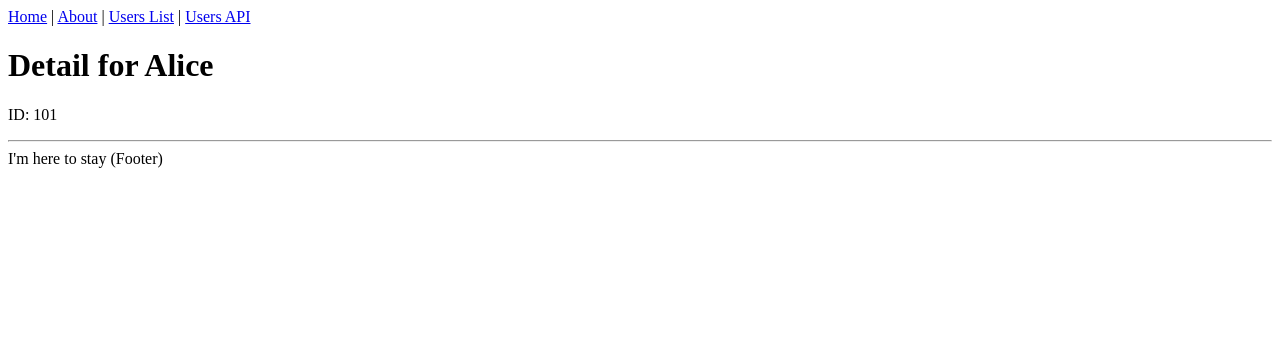
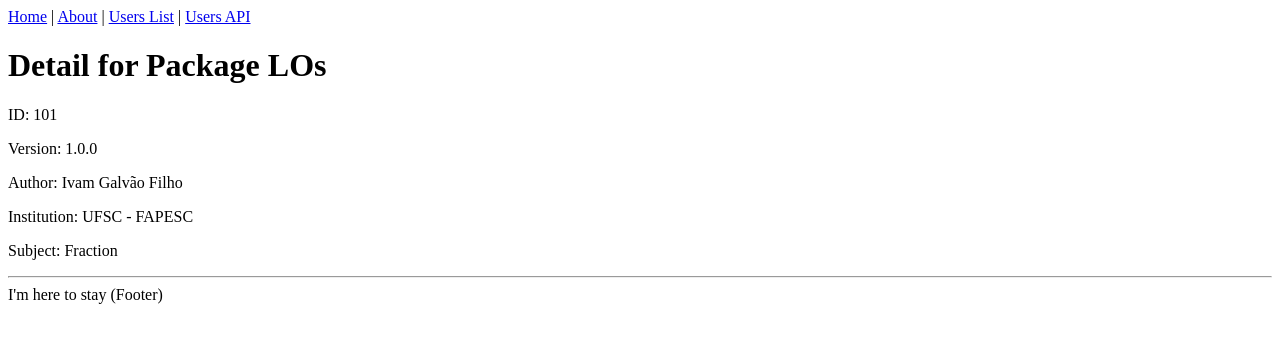
Before and after one commit to ivamgf/konektron-LOs, a Next.js app: page /users/101 in a window 1280 px wide. Shown: the top 342 px of the page. Built offline with nearby package versions, Linux system fonts and the light colour scheme.

Commit message:
feat: refactor list and add new interface datalos

```diff
--- a/components/List.tsx
+++ b/components/List.tsx
@@ -1,9 +1,9 @@
 import * as React from 'react'
 import ListItem from './ListItem'
-import { User } from '../interfaces'
+import { DataLOs } from '../interfaces'
 
 type Props = {
-  items: User[]
+  items: DataLOs[]
 }
 
 const List = ({ items }: Props) => (
--- a/components/ListDetail.tsx
+++ b/components/ListDetail.tsx
@@ -1,15 +1,19 @@
 import * as React from 'react'
 
-import { User } from '../interfaces'
+import { DataLOs } from '../interfaces'
 
 type ListDetailProps = {
-  item: User
+  item: DataLOs
 }
 
-const ListDetail = ({ item: user }: ListDetailProps) => (
+const ListDetail = ({ item: datalos }: ListDetailProps) => (
   <div>
-    <h1>Detail for {user.name}</h1>
-    <p>ID: {user.id}</p>
+    <h1>Detail for {datalos.name}</h1>
+    <p>ID: {datalos.id}</p>
+    <p>Version: {datalos.version}</p>
+    <p>Author: {datalos.author}</p>
+    <p>Institution: {datalos.institution}</p>
+    <p>Subject: {datalos.subject}</p>
   </div>
 )
 
--- a/components/ListItem.tsx
+++ b/components/ListItem.tsx
@@ -1,10 +1,10 @@
 import React from 'react'
 import Link from 'next/link'
 
-import { User } from '../interfaces'
+import { DataLOs } from '../interfaces'
 
 type Props = {
-  data: User
+  data: DataLOs
 }
 
 const ListItem = ({ data }: Props) => (
--- a/pages/about.tsx
+++ b/pages/about.tsx
@@ -4,7 +4,10 @@ import Layout from '../components/Layout'
 const AboutPage = () => (
   <Layout title="About | Next.js + TypeScript Example">
     <h1>About</h1>
-    <p>This is the about page</p>
+    <p>
+      React.js + Next.js package for developing learning objects
+      according to LOM (IEEE) standards and OBBA ontology.
+    </p>
     <p>
       <Link href="/">
         <a>Go home</a>
--- a/utils/sample-data.ts
+++ b/utils/sample-data.ts
@@ -1,9 +1,12 @@
-import { User } from '../interfaces'
+import { DataLOs } from '../interfaces'
 
 /** Dummy user data. */
-export const sampleUserData: User[] = [
-  { id: 101, name: 'Alice' },
-  { id: 102, name: 'Bob' },
-  { id: 103, name: 'Caroline' },
-  { id: 104, name: 'Dave' },
+export const sampleUserData: DataLOs[] = [
+  {
+    id: 101,
+    name: 'Package LOs',
+    version: '1.0.0',
+    author: "Ivam Galvão Filho",
+    institution: "UFSC - FAPESC",
+    subject: "Fraction" },
 ]
```
Also changed, not shown: interfaces/index.ts (+6 -2 lines).
